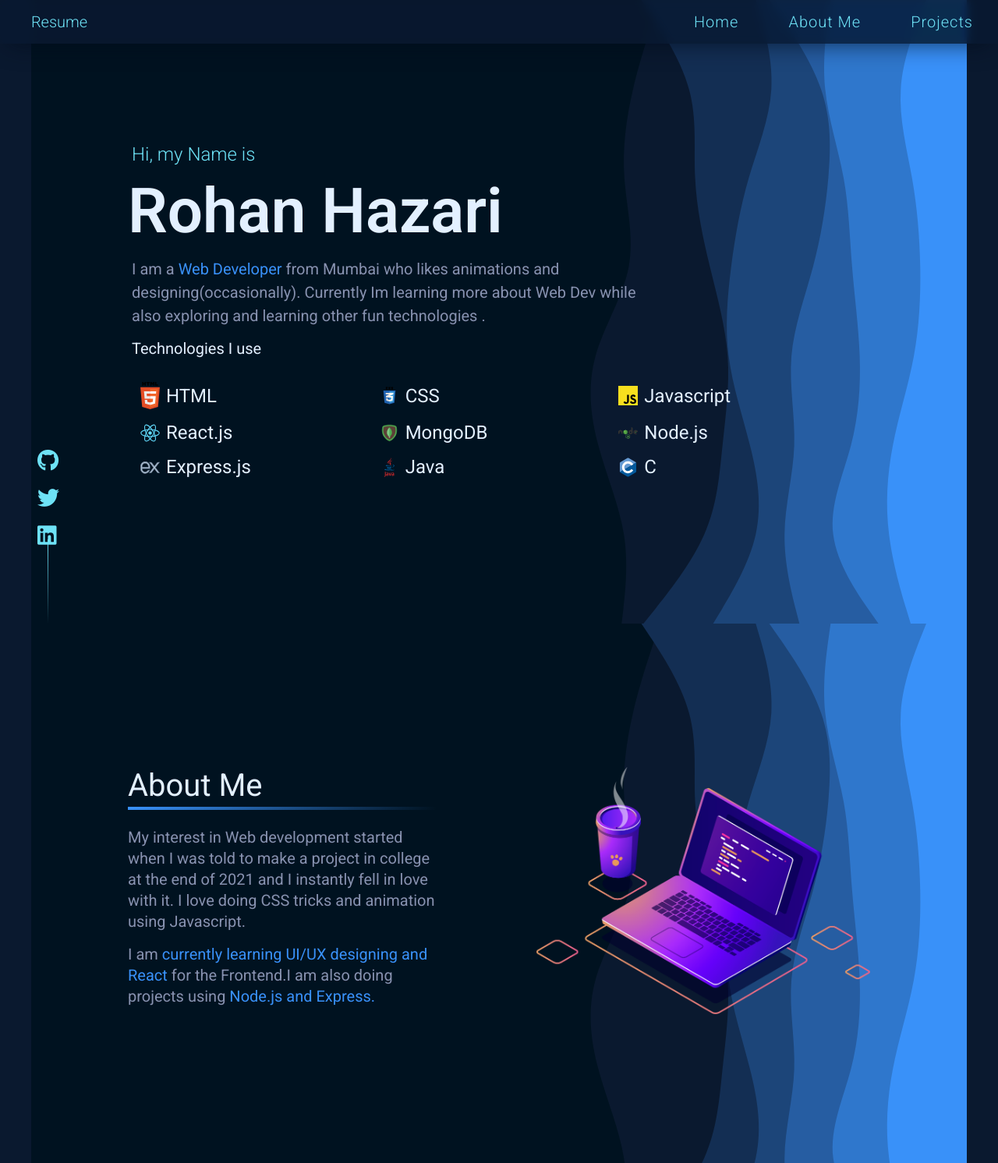
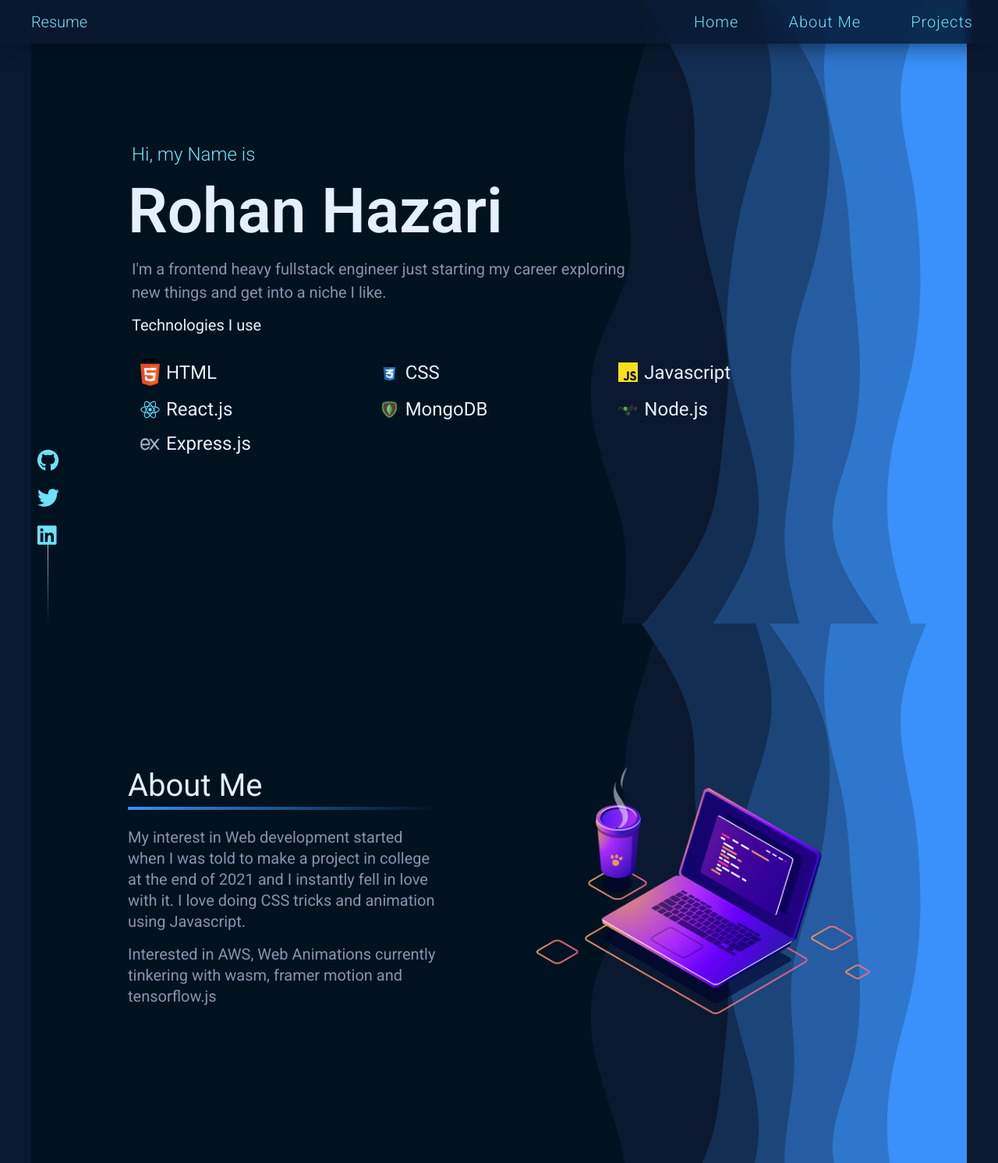
Before and after one commit to Rohan-Hazari/Portfolio, a plain HTML site: page index.html in a window 1280 px wide. Shown: the top 1492 px of the page at 78% size. Drawn offline with Linux system fonts and the light colour scheme.

Commit message:
Update index.html

```diff
--- a/index.html
+++ b/index.html
@@ -99,12 +99,8 @@
                     <div class="home-box">
                         <h1> Hi, my Name is </h1>
                         <h2>Rohan Hazari</h2>
-                        <p>I am a <mark> Web Developer </mark> from Mumbai who
-                            likes animations and
-                            designing(occasionally).
-                            Currently Im learning more about Web Dev
-                            while also exploring and
-                            learning other fun technologies .
+                        <p> I'm a frontend heavy fullstack engineer just starting my career exploring new things and get into a niche I like.
+
                         </p>
                         <p style="color:var(--primary-heading-color)">
                             Technologies I use
@@ -125,8 +121,7 @@
                             </li>
                             <li><img src="/images/icons8-express-js-office/icons8-express-js-30.svg"
                                     alt=""> Express.js</li>
-                            <li><img src="/images/java.svg" alt=""> Java</li>
-                            <li><img src="/images/c.svg" alt=""> C</li>
+
 
                         </ul>
 
@@ -147,12 +142,7 @@
                                 I love doing CSS tricks and animation using
                                 Javascript.
                             <p>
-                                I am <mark> currently
-                                    learning UI/UX designing and React </mark>
-                                for the
-                                Frontend.I am also doing projects using <mark>
-                                    Node.js and Express. </mark>
-
+                                Interested in AWS, Web Animations currently tinkering with wasm, framer motion and tensorflow.js
                             </p>
 
 
```
